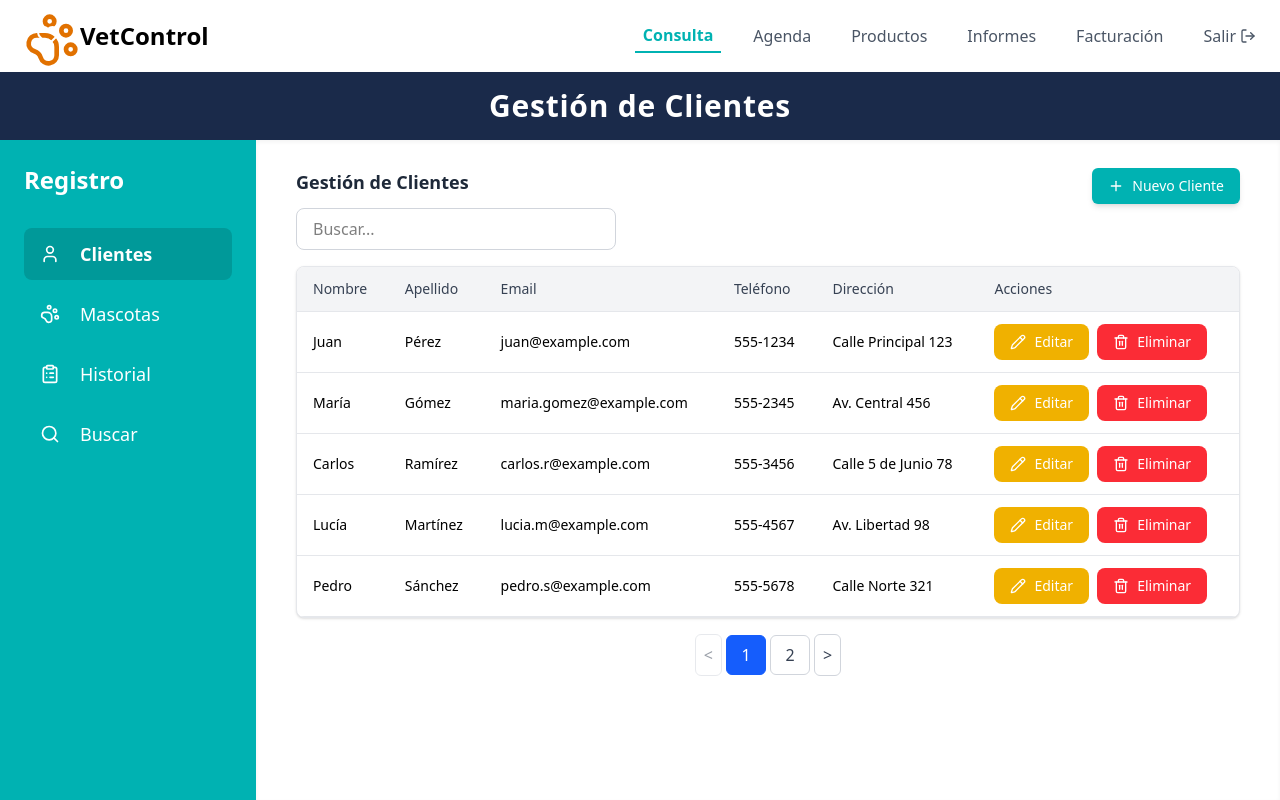
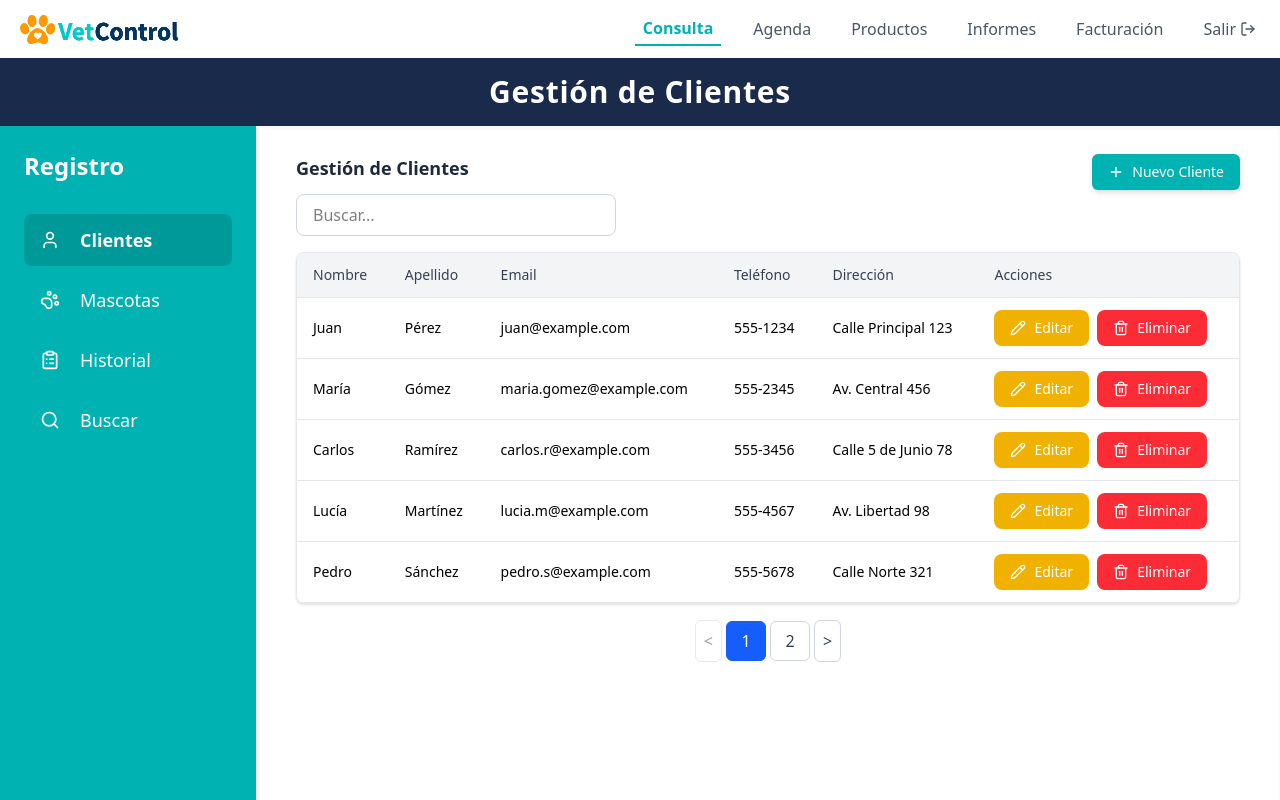
Before and after one commit to GabooMedina/VetControl-Frontend, a React (Vite) app: page /dashboard/consulta/clientes in a window 1280 px wide. Built offline with nearby package versions, Linux system fonts and the light colour scheme.

Commit message:
Cambiamos el logo

```diff
--- a/src/components/layout/TopNav.tsx
+++ b/src/components/layout/TopNav.tsx
@@ -1,5 +1,6 @@
-import { Heart, LogOut, PawPrint } from "lucide-react";
-import { Link, useLocation, useNavigate } from "react-router-dom";
+import { LogOut } from "lucide-react";
+import { useLocation, useNavigate } from "react-router-dom";
+import logo from "../../assets/vetControl.svg";
 
 interface TopNavProps {
   onModuleChange?: (module: string) => void;
@@ -46,16 +47,8 @@ export function TopNav({ onModuleChange }: TopNavProps) {
     <header className="bg-white shadow-sm">
       <div className="px-4 py-3 flex items-center justify-between">
         {/* Logo y nombre */}
-        <div className="flex items-center ml-2">
-          <div className="relative w-12 h-12">
-            <div className="absolute top-0 left-0">
-              <PawPrint className="h-14 w-14 text-amber-600" />
-            </div>
-            <div className="absolute top-1/2 left-1/2 transform -translate-x-1/2 -translate-y-1/2">
-              <Heart className="h-6 w-6 text-white" />
-            </div>
-          </div>
-          <h1 className="ml-2 text-2xl font-bold text-navy-800">VetControl</h1>
+        <div className="flex items-center">
+          <img src={logo} alt="Logo" className="h-8 w-auto mr-2" />
         </div>
 
         {/* Navegación */}
```
Also changed, not shown: src/assets/vetControl.svg (added).
